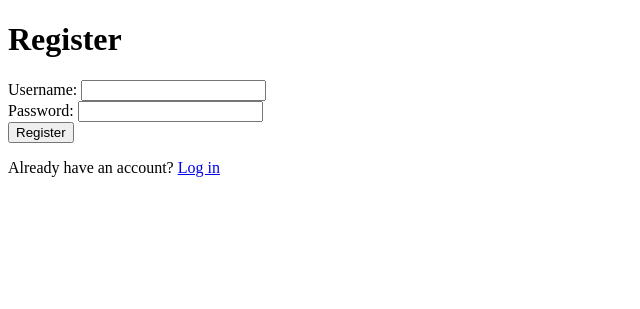
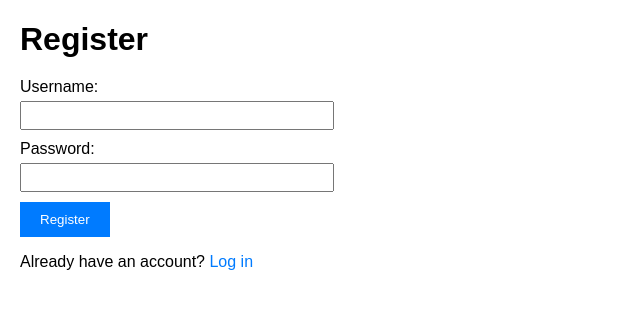
Before and after one commit to spinning-fantasies/py-delivery, a Flask app: page /register in a window 1280 px wide. Shown: the top 309 px of the page, without its empty margins (0-640 px from the left). Run offline with Flask 3, Linux system fonts and the light colour scheme.

Commit message:
add style

```diff
--- a/static/css/styles.css
+++ b/static/css/styles.css
@@ -0,0 +1,64 @@
+/* styles.css */
+
+body {
+    font-family: Arial, sans-serif;
+    margin: 20px;
+}
+
+h1 {
+    margin-bottom: 20px;
+}
+
+a {
+    text-decoration: none;
+    color: #007bff;
+    margin-right: 20px;
+}
+
+a:hover {
+    text-decoration: underline;
+}
+
+form {
+    margin-top: 20px;
+}
+
+label {
+    display: block;
+    margin-bottom: 5px;
+}
+
+input[type="text"],
+input[type="password"],
+textarea {
+    width: 300px;
+    padding: 5px;
+    margin-bottom: 10px;
+}
+
+input[type="submit"] {
+    background-color: #007bff;
+    color: #fff;
+    border: none;
+    padding: 10px 20px;
+    cursor: pointer;
+}
+
+table {
+    width: 100%;
+    border-collapse: collapse;
+    margin-top: 20px;
+}
+
+th, td {
+    border: 1px solid #ccc;
+    padding: 8px;
+}
+
+th {
+    background-color: #f2f2f2;
+}
+
+p.error {
+    color: red;
+}
--- a/templates/index.html
+++ b/templates/index.html
@@ -2,6 +2,7 @@
 <html>
 <head>
     <title>Delivery App</title>
+    <link rel="stylesheet" href="{{ url_for('static', filename='css/styles.css') }}">
 </head>
 <body>
     <h1>Welcome to the Delivery App</h1>
--- a/templates/login.html
+++ b/templates/login.html
@@ -2,6 +2,7 @@
 <html>
 <head>
     <title>Login</title>
+    <link rel="stylesheet" href="{{ url_for('static', filename='css/styles.css') }}">
 </head>
 <body>
     <h1>Login</h1>
--- a/templates/order_status.html
+++ b/templates/order_status.html
@@ -2,6 +2,7 @@
 <html>
 <head>
     <title>Order Status</title>
+    <link rel="stylesheet" href="{{ url_for('static', filename='css/styles.css') }}">
 </head>
 <body>
     <h1>Order Status</h1>
--- a/templates/place_order.html
+++ b/templates/place_order.html
@@ -2,6 +2,7 @@
 <html>
 <head>
     <title>Place Order</title>
+    <link rel="stylesheet" href="{{ url_for('static', filename='css/styles.css') }}">
 </head>
 <body>
     <h1>Place Order</h1>
--- a/templates/register.html
+++ b/templates/register.html
@@ -2,6 +2,7 @@
 <html>
 <head>
     <title>Register</title>
+    <link rel="stylesheet" href="{{ url_for('static', filename='css/styles.css') }}">
 </head>
 <body>
     <h1>Register</h1>
```
